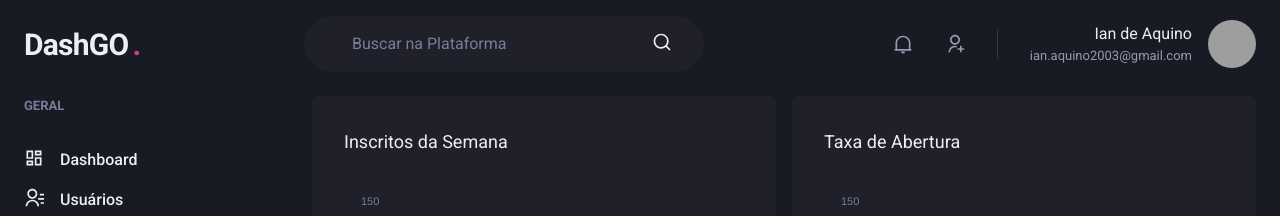
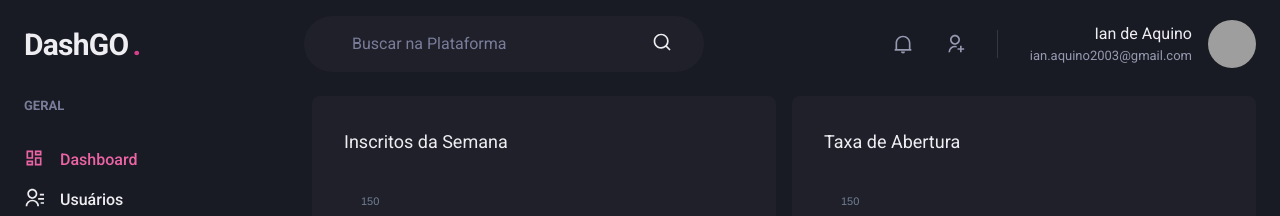
Before and after one commit to Ian-Aquino-Bianquini/dashgo, a Next.js app: page /dashboard in a window 1280 px wide. Shown: the top 216 px of the page. Built offline with nearby package versions, Linux system fonts and the light colour scheme; grey boxes are pictures that could not be loaded.

Commit message:
feat(Navigation): creating navigation in APP

```diff
--- /dev/null
+++ b/src/components/ActiveLink.tsx
@@ -0,0 +1,34 @@
+import Link, { LinkProps } from "next/link";
+import { useRouter } from "next/router";
+import { cloneElement, ReactElement } from "react";
+
+interface ActiveLinkProps extends LinkProps {
+  children: ReactElement;
+  shouldMatchExactHref?: boolean;
+}
+
+export function ActiveLink({
+  children,
+  shouldMatchExactHref = false,
+  ...rest
+}: ActiveLinkProps) {
+  let isActive = false;
+  const { asPath } = useRouter();
+
+  if (shouldMatchExactHref && (asPath === rest.href || asPath === rest.as)) {
+    isActive = true;
+  }
+
+  if (
+    (!shouldMatchExactHref && asPath.startsWith(String(rest.href))) ||
+    asPath.startsWith(String(rest.as))
+  ) {
+    isActive = true;
+  }
+
+  return (
+    <Link {...rest}>
+      {cloneElement(children, { color: isActive ? "pink.400" : "gray.50" })}
+    </Link>
+  );
+}
--- a/src/components/SideBar/NavLink.tsx
+++ b/src/components/SideBar/NavLink.tsx
@@ -1,23 +1,27 @@
 import {
   Icon,
-  Link,
+  Link as ChakraLink,
   LinkProps as ChakraLinkProps,
   Text,
 } from "@chakra-ui/react";
 import { ElementType } from "react";
+import { ActiveLink } from "../ActiveLink";
 
 interface NavLinkProps extends ChakraLinkProps {
   children: string;
   icon: ElementType;
+  href: string;
 }
 
-export function NavLink({ children, icon, ...rest }: NavLinkProps) {
+export function NavLink({ children, icon, href, ...rest }: NavLinkProps) {
   return (
-    <Link display="flex" {...rest}>
-      <Icon as={icon} fontSize="20" />
-      <Text ml="4" fontWeight="medium">
-        {children}
-      </Text>
-    </Link>
+    <ActiveLink href={href} passHref>
+      <ChakraLink display="flex" {...rest}>
+        <Icon as={icon} fontSize="20" />
+        <Text ml="4" fontWeight="medium">
+          {children}
+        </Text>
+      </ChakraLink>
+    </ActiveLink>
   );
 }
--- a/src/components/SideBar/SideBarNav.tsx
+++ b/src/components/SideBar/SideBarNav.tsx
@@ -12,12 +12,20 @@
   return (
     <Stack spacing="12" align="flex-start">
       <NavSection title="GERAL">
-        <NavLink icon={RiDashboardLine}>Dashboard</NavLink>
-        <NavLink icon={RiContactsLine}>Usuários</NavLink>
+        <NavLink icon={RiDashboardLine} href="/dashboard">
+          Dashboard
+        </NavLink>
+        <NavLink icon={RiContactsLine} href="/users">
+          Usuários
+        </NavLink>
       </NavSection>
       <NavSection title="AUTOMAÇÃO">
-        <NavLink icon={RiInputMethodLine}>Formulários</NavLink>
-        <NavLink icon={RiGitMergeLine}>Automação</NavLink>
+        <NavLink icon={RiInputMethodLine} href="/forms">
+          Formulários
+        </NavLink>
+        <NavLink icon={RiGitMergeLine} href="/automation">
+          Automação
+        </NavLink>
       </NavSection>
     </Stack>
   );
--- a/src/pages/users/create.tsx
+++ b/src/pages/users/create.tsx
@@ -8,6 +8,7 @@
   SimpleGrid,
   VStack,
 } from "@chakra-ui/react";
+import Link from "next/link";
 import { Input } from "../../components/Form/Input";
 import { Header } from "../../components/Header";
 import { SideBar } from "../../components/SideBar";
@@ -44,7 +45,9 @@
 
           <Flex mt="8" justify="flex-end">
             <HStack spacing="4">
-              <Button colorScheme="whiteAlpha">Cancelar</Button>
+              <Link href="users" passHref>
+                <Button colorScheme="whiteAlpha">Cancelar</Button>
+              </Link>
               <Button colorScheme="pink">Salvar</Button>
             </HStack>
           </Flex>
--- a/src/pages/users/index.tsx
+++ b/src/pages/users/index.tsx
@@ -14,6 +14,7 @@
   Tr,
   useBreakpointValue,
 } from "@chakra-ui/react";
+import Link from "next/link";
 import { RiAddLine, RiPencilLine } from "react-icons/ri";
 import { Header } from "../../components/Header";
 import { Pagination } from "../../components/Pagination";
@@ -35,7 +36,7 @@
             <Heading size="lg" fontWeight="normal">
               Usuarios
             </Heading>
-
+            <Link href="users/create" passHref>
               <Button
                 as="a"
                 size="sm"
@@ -45,6 +46,7 @@
               >
                 Criar novo
               </Button>
+            </Link>
           </Flex>
 
           <Table colorScheme="whiteAlpha">
```
Lines whose indentation alone changed are shown as unchanged.
